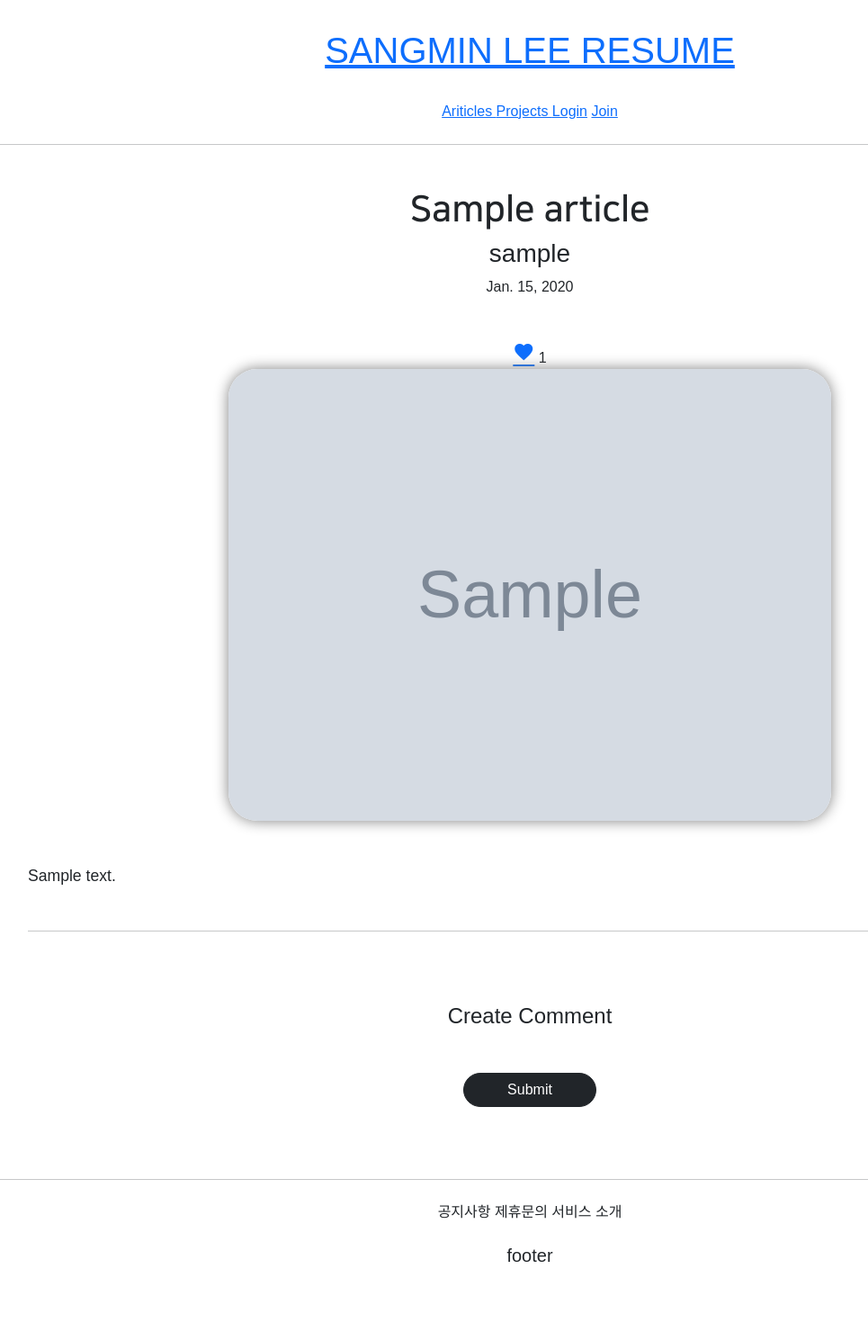
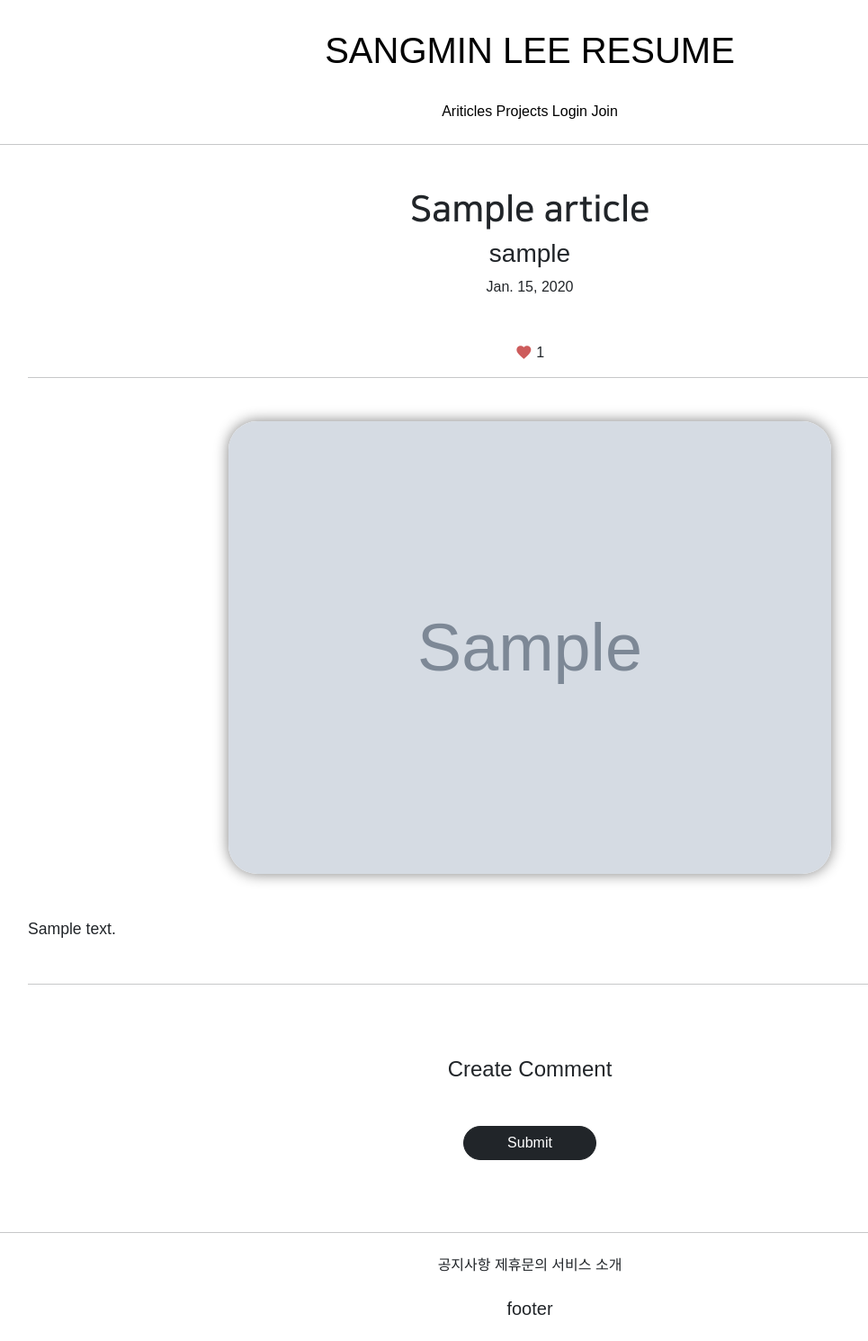
Before and after one commit to MONKEYZ9/SM_RESUME, a Django app: page /articleapp/detail/1 in a window 1280 px wide. Shown: the whole page at 90% size, without its empty margins (51-1016 px from the left). Before the commit the page ends 1402 px from the top, so only its background shows below. Run offline with Django 3.2, Linux system fonts and the light colour scheme; tables that the repository leaves empty hold one stand-in row (values such as "Sample post"); grey boxes marked "Sample" are stand-in pictures; parts of the project's set-up code (start-up, migrations or seed data) failed here and were passed over; some libraries are stand-ins or nearby versions; some web fonts are replaced.

Commit message:
update base.css, article detail.html css

```diff
--- a/articleapp/templates/articleapp/detail.html
+++ b/articleapp/templates/articleapp/detail.html
@@ -5,22 +5,24 @@
 
     <div class="container text-center">
         <div class="my-5">
-            {# 제목, 누가 썼는지, 작성일자#}
+            {# 제목, 누가 썼는지, 작성일자 #}
             <h1 class="NNS_B">{{ target_article.title }}</h1>
             <h3>{{ target_article.writer.profile.nickname }}</h3>
             <p>{{ target_article.create_at }}</p>
         </div>
-        {# 좋아요 버튼 #}
+            {# 좋아요 버튼 #}
         <div>
             <a href="{% url 'likeapp:article_like' article_pk=target_article.pk %}"
-               class="material-icons">
+                class="material-icons"
+                style="vertical-align: middle; font-size: 1.2rem; color: indianred;">
                 favorite
             </a>
-            <span>
+            <span style="vertical-align: middle;">
                 {{ target_article.like }}
             </span>
         </div>
-        <div>
+    <hr>
+        <div class="my-5">
             {# 게시글 대표 이미지, 개시글 내용 #}
             {#  alt=""는 기본 이미지인데 그냥 내비둔다. #}
             <img src="{{ target_article.image.url }}"
--- a/static/base.css
+++ b/static/base.css
@@ -1,5 +1,14 @@
 * {
     font-family: 'Otomanopee One', sans-serif;
+}
+
+a {
+    text-decoration: none;
+    color: black;
+}
+
+a:hover {
+    color: black;
 }
 
 .header_box {
```
Also changed, not shown: README.md.
